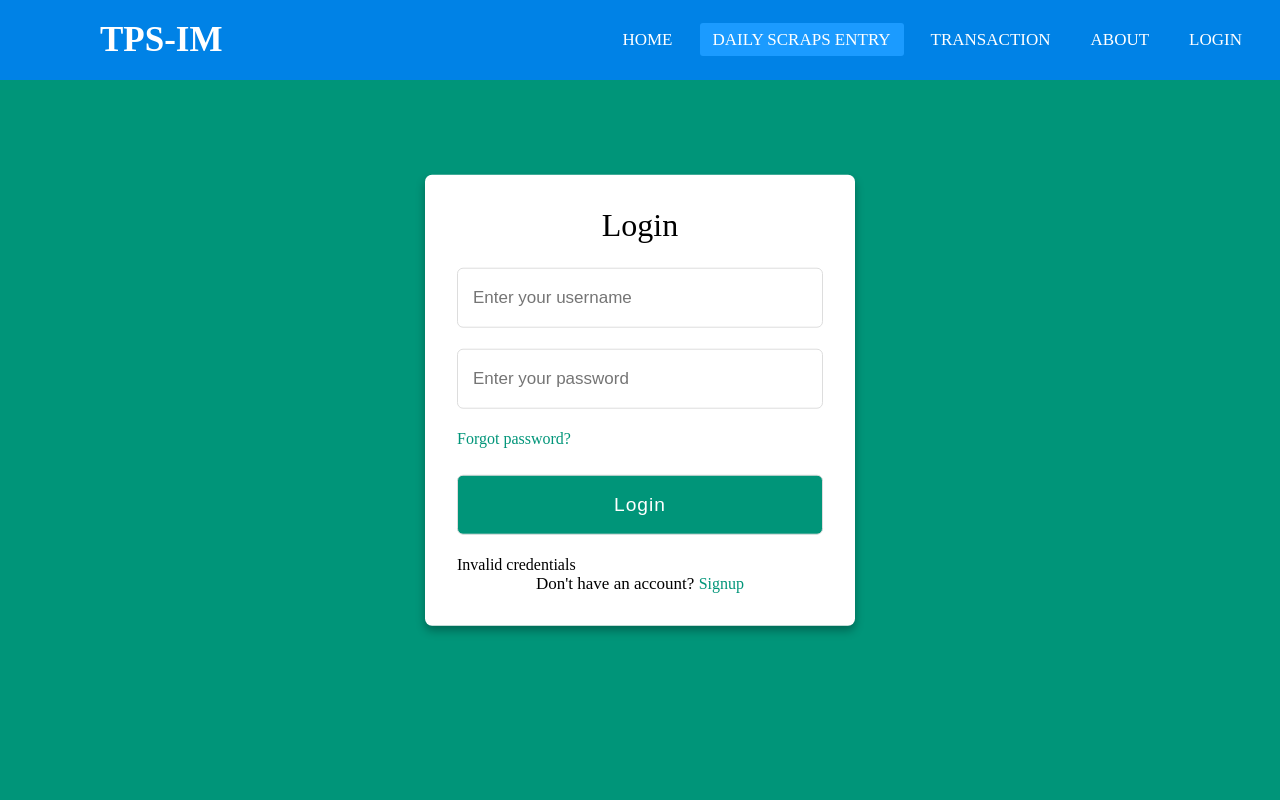
After one commit to gemrey13/TPS-IM, a Django app: page /login/ in a window 1280 px wide. The commit adds this page. Run offline with Django 4.2, Linux system fonts and the light colour scheme.

Commit message:
Added login system and other pages

```diff
--- /dev/null
+++ b/system/app1/templates/login.html
@@ -0,0 +1,26 @@
+{% extends "base.html" %}
+{% block content %}
+{% load static %}
+<link rel="stylesheet" href="{% static "login.css" %}">
+  <div class="container">
+    <input type="checkbox" id="check">
+    <div class="login form">
+      <header>Login</header>
+      <form method='post'>
+        {% csrf_token %}
+        <input type="text" placeholder="Enter your username" name="username">
+        <input type="password" placeholder="Enter your password" name="pass">
+        <a href="#">Forgot password?</a>
+        <input type="submit" class="button" value="Login">
+      </form>
+      {% if error %}
+          <p>{{ error }}</p>
+      {% endif %}
+      <div class="signup">
+        <span class="signup">Don't have an account?
+         <a href="{% url 'signup' %}">Signup</label>
+        </span>
+      </div>
+    </div>
+    </div>
+  </div>{% endblock content %}
--- a/system/app1/templates/navbar.html
+++ b/system/app1/templates/navbar.html
@@ -6,10 +6,14 @@
       </label>
       <label class="logo">TPS-IM</label>
       <ul>
-        <li><a class="active" href="#">Home</a></li>
-        <li><a href="#">Daily Scraps Entry</a></li>
+        <li><a href="#">Home</a></li>
+        <li><a class="active" href="{% url 'daily_scrap_table' %}">Daily Scraps Entry</a></li>
         <li><a href="#">Transaction</a></li>
         <li><a href="#">About</a></li>
-        <li><a href="#">Log Out</a></li>
+        {% if user.is_authenticated %}
+          <li><a href="{% url 'logout' %}">Logout</a></li>
+        {% else %}
+          <li><a href="{% url 'login' %}">Login</a></li>
+        {% endif %}
       </ul>
     </nav>
--- a/system/app1/urls.py
+++ b/system/app1/urls.py
@@ -4,6 +4,14 @@ from . import views
 urlpatterns = [
     path('daily_scrap_table/', views.daily_scrap_table, name='daily_scrap_table'),
     path('add_daily_scrap_entry/', views.add_daily_scrap_entry, name='add_daily_scrap_entry'),
-    path('remove_daily_scrap_entry/<int:entry_id>/', views.remove_daily_scrap_entry, name='remove_daily_scrap_entry'),
     path('remove_scrap_entry_detail/<int:detail_id>/', views.remove_scrap_entry_detail, name='remove_scrap_entry_detail'),
+    path('add_scrap_item_to_daily_scrap_entry/<int:entry_id>/', views.add_scrap_item_to_daily_scrap_entry, name='add_scrap_item_to_daily_scrap_entry'),
+
+    path('generate-pdf-report/', views.generate_pdf_report, name='generate_pdf_report'),
+
+
+
+    path('login/', views.login, name='login'),
+    path('logout/', views.user_logout, name='logout'),
+    path('signup/', views.signup, name='signup'),
 ]
--- a/system/app1/views.py
+++ b/system/app1/views.py
@@ -1,38 +1,182 @@
 from django.shortcuts import render, redirect, get_object_or_404
-from .models import DailyScrapEntry, ScrapItem, ScrapEntryDetail
+from django.contrib.auth import authenticate, login as auth_login, logout
+from django.contrib.auth.decorators import login_required
+
+from .models import *
+from django.http import HttpResponse
+from reportlab.lib.pagesizes import letter
+from reportlab.lib import colors
+from reportlab.pdfgen import canvas
+from reportlab.platypus import SimpleDocTemplate, Table, TableStyle
 
 
 
+def generate_pdf_report(request):
+    response = HttpResponse(content_type='application/pdf')
+    response['Content-Disposition'] = 'attachment; filename="scrap_report.pdf"'
+
+    # Create a SimpleDocTemplate for the PDF
+    pdf = SimpleDocTemplate(response, pagesize=letter)
+
+    # Retrieve data for daily dates and associated scrap items
+    daily_scrap_entries = DailyScrapEntry.objects.all()
+
+    # Create a list to store table data
+    table_data = [
+        ['Date', 'RFID', 'Type', 'Weight (kg)', 'Quantity'],  # Header row
+    ]
+
+    # Add the data to the table
+    for entry in daily_scrap_entries:
+        # Add the date to the table without background color
+        table_data.append([str(entry.date), '', '', '', ''])
+
+        # Fetch associated scrap items for the current daily entry
+        scrap_entries = ScrapEntryDetail.objects.filter(daily_scrap_entry=entry)
+        for scrap_entry in scrap_entries:
+            # Add scrap item data to the table
+            table_data.append(['', str(scrap_entry.scrap_item.RFID),
+                               str(scrap_entry.scrap_item.scrap_type),
+                               str(scrap_entry.scrap_item.weight),
+                               str(scrap_entry.quantity)])
+
+    # Define the style for the table
+    table_style = TableStyle([
+        ('BACKGROUND', (0, 0), (-1, 0), 'gray'),  # Header row background color
+        ('TEXTCOLOR', (0, 0), (-1, 0), 'white'),  # Header row text color
+        ('ALIGN', (0, 0), (-1, -1), 'CENTER'),  # Center-align all cells
+        ('FONTNAME', (0, 0), (-1, 0), 'Helvetica-Bold'),  # Header font
+        ('BOTTOMPADDING', (0, 0), (-1, 0), 12),  # Add padding to the header row
+        ('BOX', (0, 0), (-1, -1), 1, 'black'),  # Add borders to all cells
+        ('INNERGRID', (0, 0), (-1, -1), 0.25, 'black'),  # Add inner grid lines
+    ])
+
+    # Create the table with specified column widths
+    col_widths = [80, 120, 120, 80, 80]  # Adjust the width of each column here
+    table = Table(table_data, colWidths=col_widths)
+
+    # Apply the table style
+    table.setStyle(table_style)
+
+    # Add the table to the PDF document
+    elements = [table]
+    pdf.build(elements)
+
+    return response
+
+
+@login_required(login_url='login')
 def daily_scrap_table(request):
     daily_scrap_entries = DailyScrapEntry.objects.all()
     return render(request, 'daily_scrap_table.html', {'daily_scrap_entries': daily_scrap_entries})
 
+
 def add_daily_scrap_entry(request):
     if request.method == 'POST':
         date = request.POST.get('date')
-        daily_scrap_entry = DailyScrapEntry.objects.create(date=date)
+        scraps_added = []
 
-        scrap_items = ScrapItem.objects.all()
-        for scrap_item in scrap_items:
-            quantity = request.POST.get('quantity_{}'.format(scrap_item.id))
-            if quantity and int(quantity) > 0:
-                ScrapEntryDetail.objects.create(daily_scrap_entry=daily_scrap_entry, scrap_item=scrap_item, quantity=quantity)
+        try:
+            daily_scrap_entry = DailyScrapEntry.objects.get(date=date)
+        except DailyScrapEntry.DoesNotExist:
+            daily_scrap_entry = DailyScrapEntry.objects.create(date=date)
 
+        rfid_list = request.POST.getlist('scrap_item_rfid')
+        weight_list = request.POST.getlist('scrap_item_weight')
+        scrap_type_list = request.POST.getlist('scrap_item_type')
+        quantity_list = request.POST.getlist('scrap_item_quantity')
+
+        for rfid, weight, scrap_type_name, quantity in zip(rfid_list, weight_list, scrap_type_list, quantity_list):
+            if rfid and weight and scrap_type_name and quantity:
+                scrap_type, _ = ScrapType.objects.get_or_create(name=scrap_type_name)
+                scrap_item, _ = ScrapItem.objects.get_or_create(
+                    RFID=rfid,
+                    defaults={
+                        'weight': weight,
+                        'scrap_type': scrap_type,
+                    }
+                )
+
+                scrap_entry_detail, created = ScrapEntryDetail.objects.get_or_create(
+                    daily_scrap_entry=daily_scrap_entry,
+                    scrap_item=scrap_item,
+                    defaults={
+                        'quantity': quantity,
+                    }
+                )
+
+                if not created:
+                    scrap_entry_detail.quantity += int(quantity)
+                    scrap_entry_detail.save()
+
+                scraps_added.append(scrap_item)
+
+        daily_scrap_entry.scraps.add(*scraps_added)
         return redirect('daily_scrap_table')
-    else:
-        scrap_items = ScrapItem.objects.all()
-        return render(request, 'add_daily_scrap_entry.html', {'scrap_items': scrap_items})
 
-def remove_daily_scrap_entry(request, entry_id):
-    entry = DailyScrapEntry.objects.get(pk=entry_id)
-    entry.delete()
-    return redirect('daily_scrap_table')
+    scrap_types = ScrapType.objects.all()
+    return render(request, 'add_daily_scrap_entry.html', {'scrap_types': scrap_types})
+
+
 
 def remove_scrap_entry_detail(request, detail_id):
     scrap_entry_detail = get_object_or_404(ScrapEntryDetail, id=detail_id)
+    daily_scrap_entry = scrap_entry_detail.daily_scrap_entry
+    scrap_entry_detail.delete()
+    return redirect('daily_scrap_table')
 
-    daily_scrap_entry = scrap_entry_detail.daily_scrap_entry
 
-    scrap_entry_detail.delete()
 
-    return redirect('daily_scrap_table')
+def add_scrap_item_to_daily_scrap_entry(request, entry_id):
+    daily_scrap_entry = get_object_or_404(DailyScrapEntry, id=entry_id)
+
+    associated_scrap_items = ScrapItem.objects.filter(
+        scrapentrydetail__daily_scrap_entry=daily_scrap_entry
+    )
+
+    if request.method == 'POST':
+        scrap_item_id = request.POST['scrap_item']
+        quantity = request.POST['quantity']
+
+        try:
+            scrap_item = ScrapItem.objects.get(id=scrap_item_id)
+            quantity = int(quantity)
+            if quantity > 0:
+                scrap_entry_detail = ScrapEntryDetail.objects.create(
+                    daily_scrap_entry=daily_scrap_entry,
+                    scrap_item=scrap_item,
+                    quantity=quantity
+                )
+                return redirect('daily_scrap_table')
+            else:
+                pass
+        except (ScrapItem.DoesNotExist, ValueError):
+            pass
+
+    context = {
+        'daily_scrap_entry': daily_scrap_entry,
+        'associated_scrap_items': associated_scrap_items,
+    }
+    return render(request, 'add_scrap_item.html', context)
+
+
+
+def login(request):
+    if request.method == 'POST':
+        username = request.POST.get('username')
+        password = request.POST.get('pass')
+        user = authenticate(request, username=username, password=password)
+        if user:
+            auth_login(request, user)
+            return redirect('daily_scrap_table')
+        else:
+            return render(request, 'login.html', {'error': 'Invalid login credentials.'})
+    else:
+        return render(request, 'login.html', {'error': 'Invalid credentials'})
+
+def user_logout(request):
+    logout(request)
+    return redirect('login')  # Redirect to the login page after logout
+
+def signup(request):
+	return render(request, 'signup.html')
--- /dev/null
+++ b/system/static/login.css
@@ -0,0 +1,85 @@
+/* Import Google font - Poppins */
+@import url('https://fonts.googleapis.com/css2?family=Poppins:wght@200;300;400;500;600;700&display=swap');
+
+body{
+  min-height: 100vh;
+  width: 100%;
+  background: #009579;
+}
+.container{
+  position: absolute;
+  top: 50%;
+  left: 50%;
+  transform: translate(-50%,-50%);
+  max-width: 430px;
+  width: 100%;
+  background: #fff;
+  border-radius: 7px;
+  box-shadow: 0 5px 10px rgba(0,0,0,0.3);
+}
+.container .registration{
+  display: none;
+}
+#check:checked ~ .registration{
+  display: block;
+}
+#check:checked ~ .login{
+  display: none;
+}
+#check{
+  display: none;
+}
+.container .form{
+  padding: 2rem;
+}
+.form header{
+  font-size: 2rem;
+  font-weight: 500;
+  text-align: center;
+  margin-bottom: 1.5rem;
+}
+ .form input{
+   height: 60px;
+   width: 100%;
+   padding: 0 15px;
+   font-size: 17px;
+   margin-bottom: 1.3rem;
+   border: 1px solid #ddd;
+   border-radius: 6px;
+   outline: none;
+ }
+ .form input:focus{
+   box-shadow: 0 1px 0 rgba(0,0,0,0.2);
+ }
+.form a{
+  font-size: 16px;
+  color: #009579;
+  text-decoration: none;
+}
+.form a:hover{
+  text-decoration: underline;
+}
+.form input.button{
+  color: #fff;
+  background: #009579;
+  font-size: 1.2rem;
+  font-weight: 500;
+  letter-spacing: 1px;
+  margin-top: 1.7rem;
+  cursor: pointer;
+  transition: 0.4s;
+}
+.form input.button:hover{
+  background: #006653;
+}
+.signup{
+  font-size: 17px;
+  text-align: center;
+}
+.signup label{
+  color: #009579;
+  cursor: pointer;
+}
+.signup label:hover{
+  text-decoration: underline;
+}
--- a/system/system/settings.py
+++ b/system/system/settings.py
@@ -27,6 +27,8 @@ DEBUG = True
 
 ALLOWED_HOSTS = []
 
+
+LOGIN_REDIRECT_URL = 'daily_scrap_table'
 
 # Application definition
 
```
Also changed, not shown: system/app1/models.py (+11 -1 lines), system/app1/templates/add_daily_scrap_entry.html (+25 -18 lines), system/app1/templates/add_scrap_item.html (added, +20 -0 lines), system/app1/templates/daily_scrap_table.html (+11 -9 lines), system/app1/templates/signup.html (added, +21 -0 lines), system/static/daily_scrap_table.css (+22 -0 lines), system/db.sqlite3.
